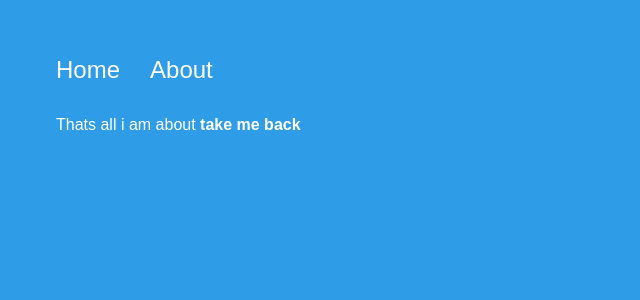
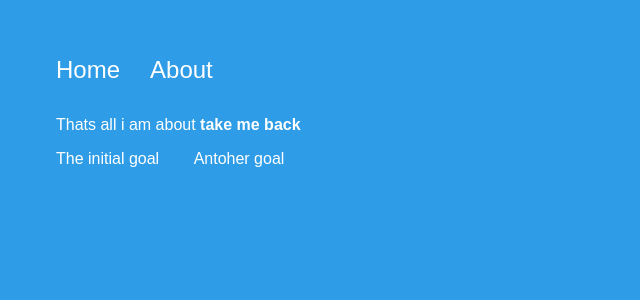
Before and after one commit to Salchiis/ng6, an Angular app: page /about/48 in a window 1280 px wide. Shown: the top 300 px of the page, without its empty margins (0-640 px from the left). Built offline with nearby package versions, Linux system fonts and the light colour scheme.

Commit message:
closes #12

```diff
--- a/src/app/about/about.component.html
+++ b/src/app/about/about.component.html
@@ -1,3 +1,8 @@
 <p>
 Thats all i am about <a href="" (click)="sendMeHome()"><strong>take me back</strong></a>
 </p>
+<ul>
+	<li *ngFor = "let goal of goals">
+		{{ goal }}
+	</li>
+</ul>
--- a/src/app/about/about.component.ts
+++ b/src/app/about/about.component.ts
@@ -1,18 +1,20 @@
 import { Component, OnInit } from '@angular/core';
 import { ActivatedRoute } from '@angular/router';
 import { Router } from '@angular/router';
+import { DataService } from '../data.service';
 @Component({
   selector: 'app-about',
   templateUrl: './about.component.html',
   styleUrls: ['./about.component.scss']
 })
 export class AboutComponent implements OnInit {
-
-  constructor(private route: ActivatedRoute,private router: Router) {
+  goals: any;
+  constructor(private route: ActivatedRoute,private router: Router,private _data:DataService) {
 	this.route.params.subscribe(res => console.log(res.id));
   }
 
-  ngOnInit(): void {
+  ngOnInit(){
+	  this._data.goal.subscribe(res => this.goals = res);
   }
   sendMeHome(){
 	this.router.navigate(['']);
--- a/src/app/app.module.ts
+++ b/src/app/app.module.ts
@@ -6,7 +6,7 @@
 import { AppComponent } from './app.component';
 import { HomeComponent } from './home/home.component';
 import { AboutComponent } from './about/about.component';
-
+import { DataService} from './data.service';
 @NgModule({
   declarations: [
     AppComponent,
@@ -19,7 +19,7 @@
     FormsModule,
     BrowserAnimationsModule
   ],
-  providers: [],
+  providers: [DataService],
   bootstrap: [AppComponent]
 })
 export class AppModule { }
--- /dev/null
+++ b/src/app/data.service.ts
@@ -0,0 +1,14 @@
+import { Injectable } from '@angular/core';
+import { BehaviorSubject } from "rxjs";
+
+
+@Injectable()
+
+export class DataService {
+  private goals = new BehaviorSubject<any>(['The initial goal','Antoher goal']);
+  goal = this.goals.asObservable();
+  changeGoal(goal){
+	  this.goals.next(goal);
+  }
+  constructor() { }
+}
--- a/src/app/home/home.component.ts
+++ b/src/app/home/home.component.ts
@@ -1,4 +1,5 @@
 import { Component, OnInit } from '@angular/core';
+import { DataService } from '../data.service';
 import { trigger, style,transition, animate,keyframes,query,stagger } from '@angular/animations';
 @Component({
   selector: 'app-home',
@@ -32,18 +33,22 @@
   itemCount: number = 4;
   btnText: string = 'Add an item';
   goalText: string = 'My first life goal';
-  goals=['My first life goal','I wanna climb a mountain','I wanna go ice skating'];
-  constructor() { }
+  goals=[];
+  constructor(private _data:DataService) { }
   ngOnInit(){
+	  this._data.goal.subscribe(res => this.goals = res);
 	  this.itemCount = this.goals.length;
+	  this._data.changeGoal(this.goals);
   }
   addItem(){
 	  this.goals.push(this.goalText);
 	  this.goalText='';
 	  this.itemCount = this.goals.length;
-
+          this._data.changeGoal(this.goals);
   }
   removeItem(i){
 	  this.goals.splice(i,1);
+	  this._data.changeGoal(this.goals);
+
    }
 }
```
Also changed, not shown: 1 other file (tests, documents, lock files or other folders).
